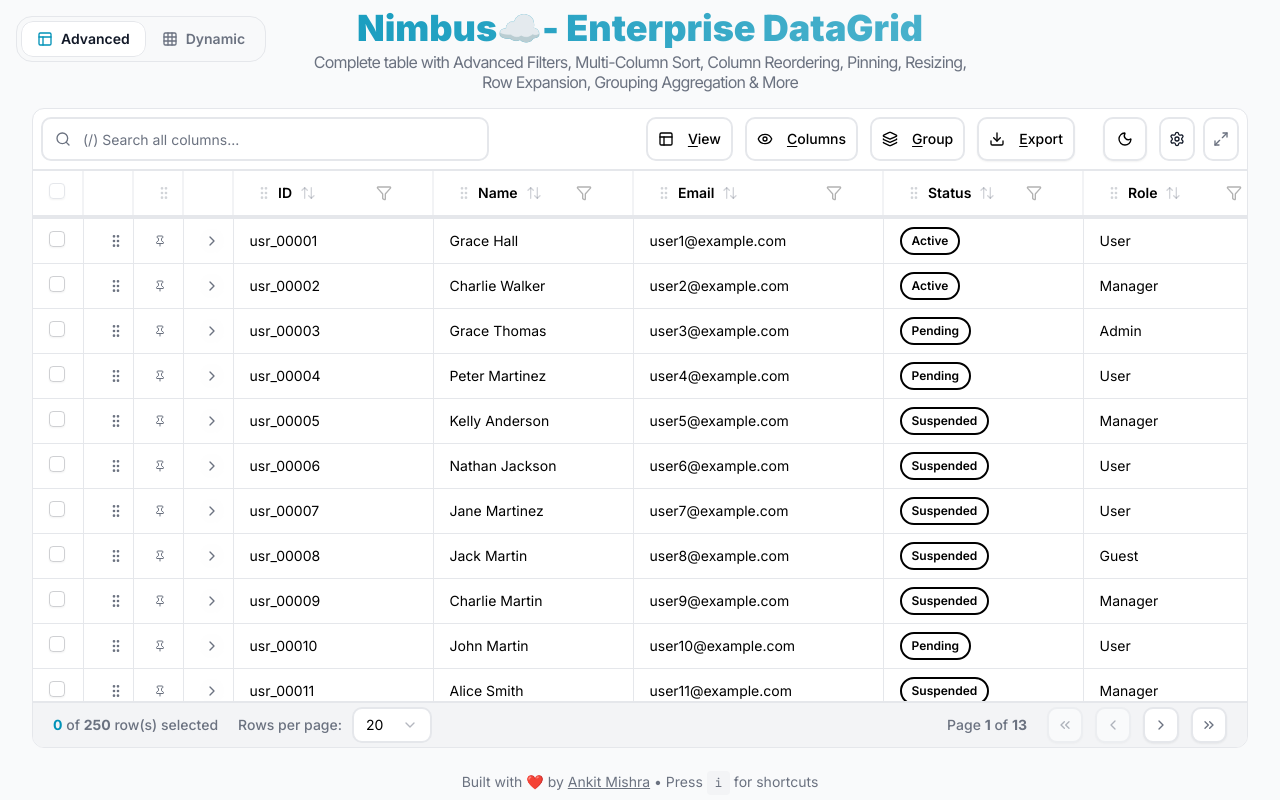
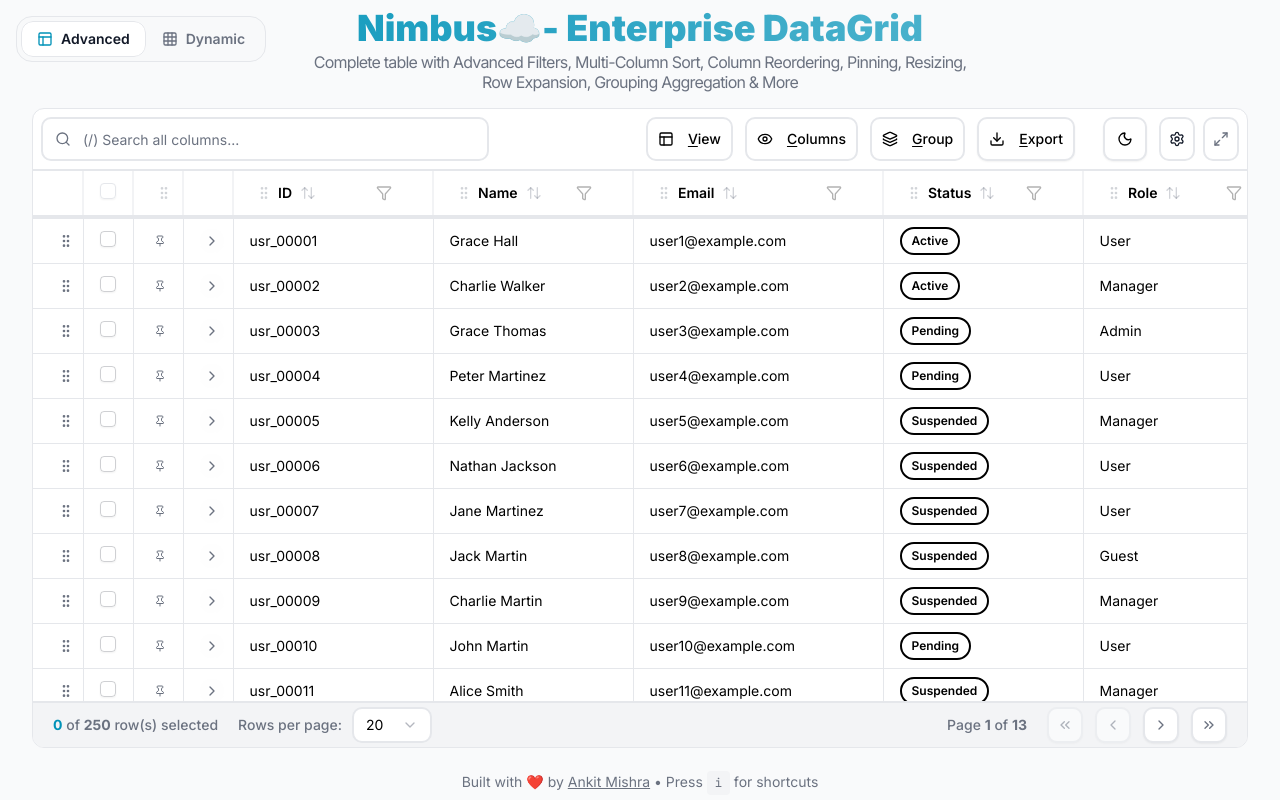
Before and after one commit to 2102ankit/nimbus, a React (Vite) app: page / in a window 1280 px wide. Built offline with nearby package versions, Linux system fonts and the light colour scheme.

Commit message:
Working v2 + WIP

```diff
--- a/components/Datagrid/DataGridTableBody.jsx
+++ b/components/Datagrid/DataGridTableBody.jsx
@@ -213,12 +213,22 @@ export function DataRow({
     disabled: isGrouped,
   });
 
+  // Restrict transform to vertical (Y) only
+  const restrictedTransform = transform
+    ? {
+        ...transform,
+        x: 0, // Prevent horizontal movement
+      }
+    : null;
+
   const style = {
-    transform: CSS.Transform.toString(transform),
-    transition,
-    opacity: isDragging ? 0.5 : 1,
+    transform: restrictedTransform ? CSS.Transform.toString(restrictedTransform) : undefined,
+    transition: isDragging
+      ? undefined // No transition while dragging for immediate response
+      : transition || 'transform 200ms cubic-bezier(0.2, 0, 0.2, 1)', // Smooth transition when not dragging
+    opacity: isDragging ? 1 : 1,
     position: "relative",
-    zIndex: isDragging ? 20 : 1,
+    zIndex: isDragging ? 50 : 1,
     backgroundColor: row.getIsSelected()
       ? "color-mix(in oklch, var(--color-primary), transparent 95%)"
       : showStripedColumns && idx % 2 === 1
@@ -229,6 +239,7 @@ export function DataRow({
       : "none",
     top: row.getIsPinned() === "top" ? "var(--header-height)" : undefined,
     bottom: row.getIsPinned() === "bottom" ? "0px" : undefined,
+    boxShadow: isDragging ? "0 4px 12px rgba(0, 0, 0, 0.15)" : "none",
   };
 
   if (isGrouped) {
@@ -257,13 +268,17 @@ export function DataRow({
 
             return (
               <motion.td
-                layout="position"
-                transition={{
-                  type: "spring",
-                  stiffness: 500,
-                  damping: 40,
-                  mass: 0.8,
-                }}
+                layout={!isDragging ? "position" : false}
+                transition={
+                  !isDragging
+                    ? {
+                        type: "spring",
+                        stiffness: 400,
+                        damping: 30,
+                        mass: 0.5,
+                      }
+                    : undefined
+                }
                 key={cell.id}
                 className={`align-middle relative ${getDensityPadding()} ${!isPinned && !isBeforeRightPinned ? getCellBorderClasses() : ''
                   } ${isPinned ? "sticky z-10" : ""} ${isBeforeRightPinned ? 'before-right-pinned' : ''} ${row.getIsPinned() ? `sticky z-20 sticky-pinned-td sticky-pinned-td-${row.getIsPinned()}` : ""}`}
@@ -414,7 +429,11 @@ export function DataGridTableBody({
   onRowReorder,
 }) {
   const sensors = useSensors(
-    useSensor(PointerSensor),
+    useSensor(PointerSensor, {
+      activationConstraint: {
+        distance: 8, // Require 8px movement before drag starts for smoother experience
+      },
+    }),
     useSensor(KeyboardSensor, {
       coordinateGetter: sortableKeyboardCoordinates,
     })
@@ -451,10 +470,12 @@ export function DataGridTableBody({
     >
       <tbody style={{ backgroundColor: "var(--color-card)" }}>
         <SortableContext
-          items={table.getRowModel().rows.map((r) => r.id)}
+          items={(table.getPaginationRowModel()?.rows || table.getRowModel().rows)
+            .filter(r => !r.getIsPinned())
+            .map((r) => r.id)}
           strategy={verticalListSortingStrategy}
         >
-          <AnimatePresence mode="popLayout">
+          <AnimatePresence mode="sync">
             {/* Top Pinned Rows */}
             {table.getTopRows().map((row, idx) => (
               <DataRow
--- a/components/Datagrid/columnDefinitions.jsx
+++ b/components/Datagrid/columnDefinitions.jsx
@@ -128,15 +128,15 @@ export const createColumns = (dynamicColumns, currency = "USD", locale = "en-US"
     // Check if we need the expand column
     const needsExpand = dynamicColumns.some(c => c.id === 'expand');
 
-    const result = [selectCol, dragCol, pinCol];
+    const result = [dragCol, selectCol, pinCol];
     if (needsExpand) result.push(expandCol);
     return [...result, ...dataCols];
   }
 
   // Fallback to default columns
   return [
+    dragCol,
     selectCol,
-    dragCol,
     pinCol,
     expandCol,
     {
--- a/src/ColumnConfigurationMenu.jsx
+++ b/src/ColumnConfigurationMenu.jsx
@@ -67,11 +67,16 @@ export const ColumnConfigurationMenu = memo(function ColumnConfigurationMenu({ c
         const config = getColumnConfig(colId);
         if (config?.headerText) return config.headerText;
 
-        const header = col.header || col.columnDef?.header || col.meta?.headerText || col.accessorKey;
-        if (typeof header === 'function' || typeof header === 'object') {
-            return col.meta?.headerText || col.meta?.originalKey || col.accessorKey || col.id;
-        }
-        return String(header);
+        // Check meta.headerText first (most reliable)
+        if (col.meta?.headerText) return col.meta.headerText;
+        if (col.columnDef?.meta?.headerText) return col.columnDef.meta.headerText;
+
+        // Check columnDef.header if it's a string
+        const header = col.columnDef?.header || col.header;
+        if (typeof header === 'string') return header;
+
+        // Fallback to originalKey or accessorKey
+        return col.meta?.originalKey || col.columnDef?.meta?.originalKey || col.accessorKey || col.id;
     }, []);
 
     const getColumnType = useCallback((col) => {
--- a/src/index.css
+++ b/src/index.css
@@ -150,7 +150,7 @@ body {
   overflow: visible !important;
   overscroll-behavior-x: none;
   /* Smooth font transition */
-  transition: font-family 0.2s ease, background-color 0.2s ease, color 0.2s ease;
+  transition: font-family 0.05s ease, background-color 0.05s ease, color 0.05s ease, border-color 0.05s ease;
 }
 
 html {
```
